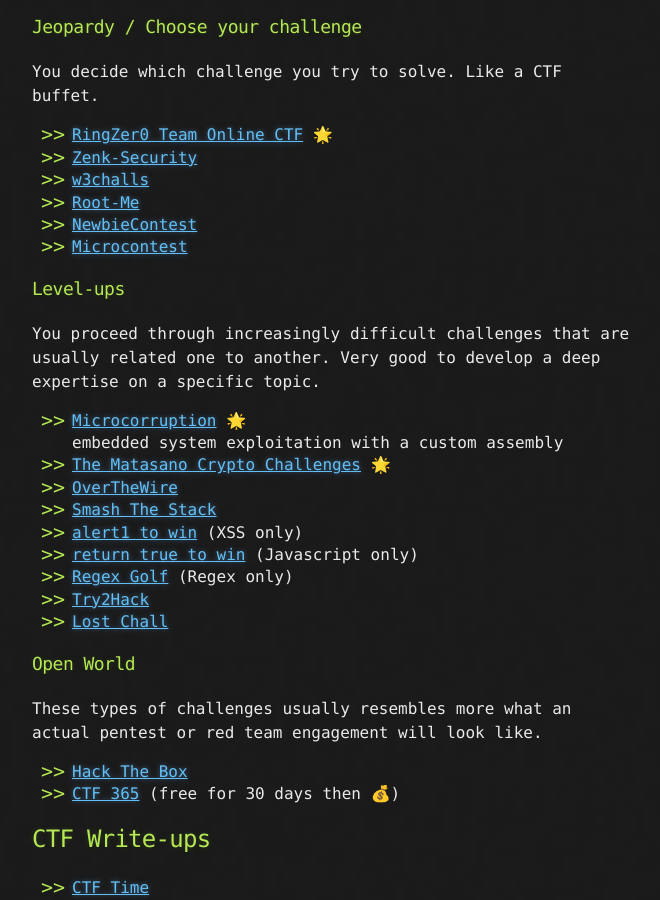
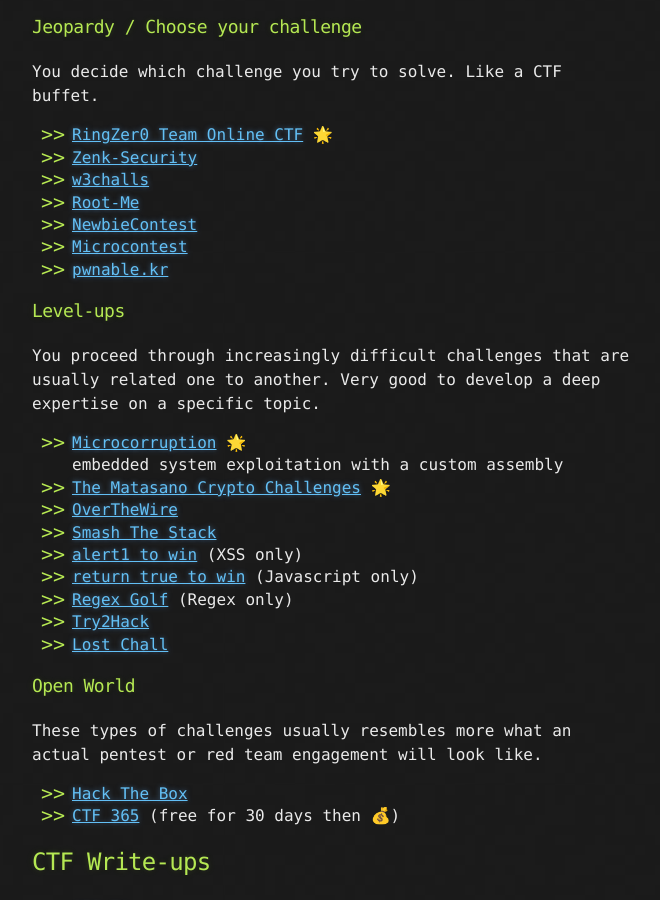
Before and after one commit to montrehack/montrehack.github.com, a Jekyll site: the page built from resources.md, in a window 1280 px wide and 900 px high, scrolled down 812 px. Shown: the whole window, without its empty margins (308-968 px from the left). Built offline with Jekyll 4.4.1, drawn with Linux system fonts in a browser that asks for light colours; emoji names are drawn with the system emoji font; comment, search, counter and statistics services are not loaded.

Commit message:
Added pwnable.kr after Thomas' recommendation

```diff
--- a/resources.md
+++ b/resources.md
@@ -32,6 +32,7 @@ Like a CTF buffet.
 * [Root-Me](http://www.root-me.org/)
 * [NewbieContest](http://www.newbiecontest.org/)
 * [Microcontest](http://www.microcontest.com/)
+* [pwnable.kr](http://pwnable.kr/)
 
 ### Level-ups
 
```
